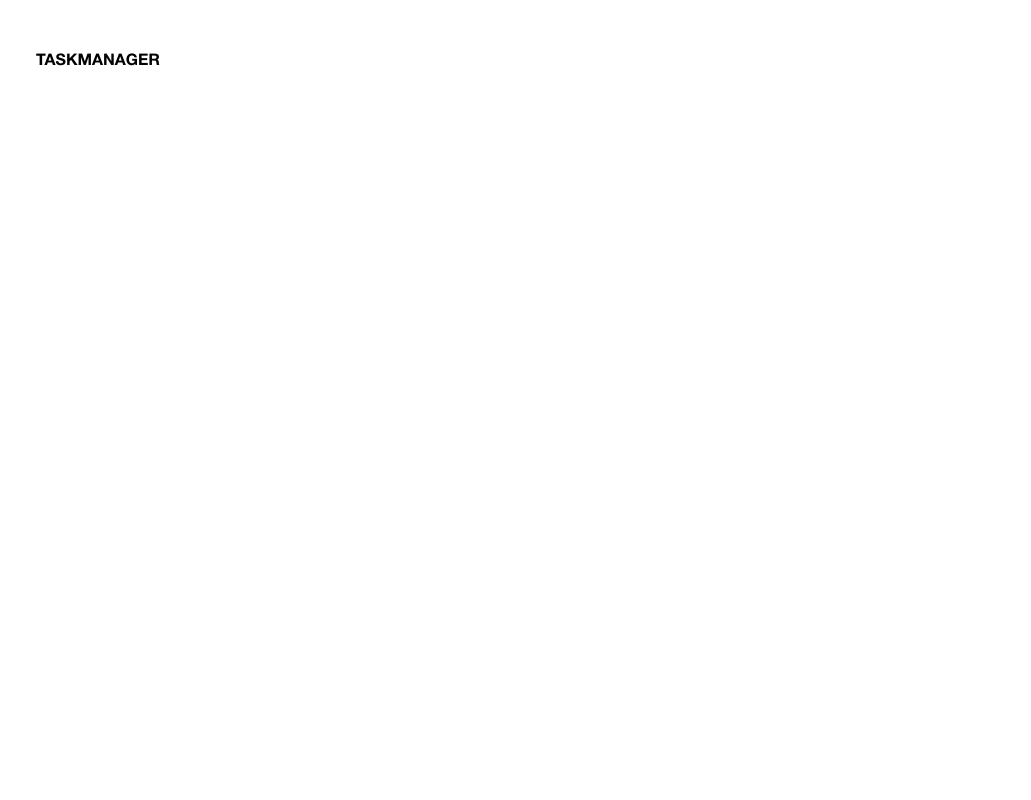
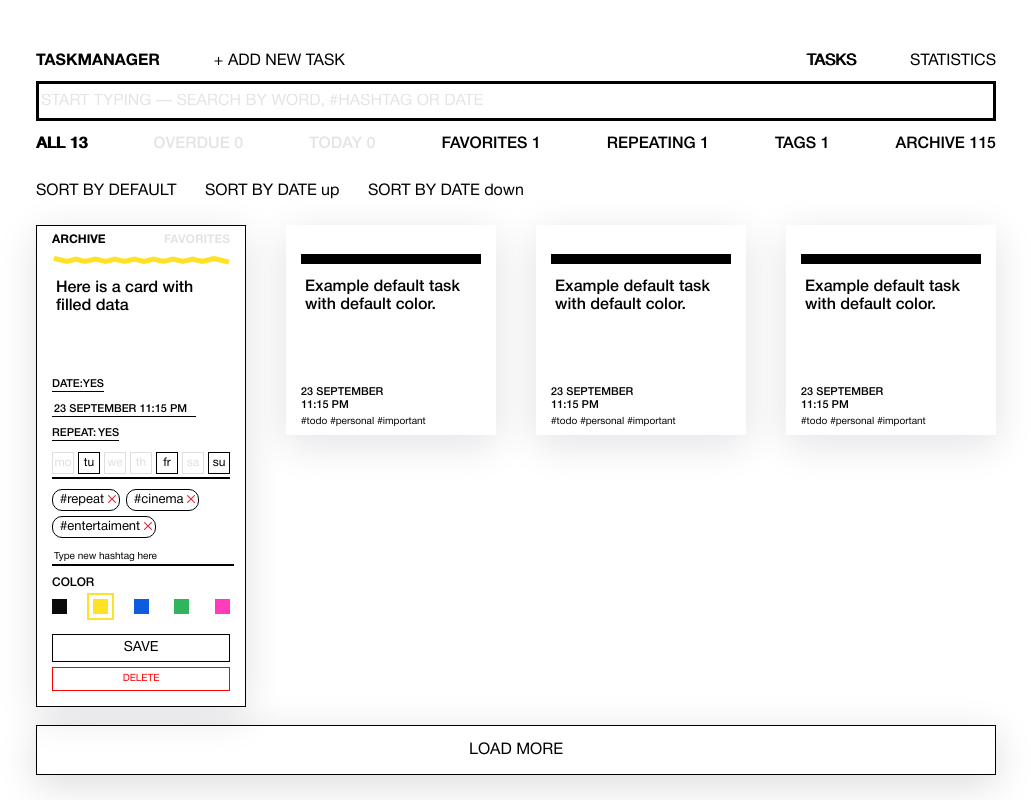
Before and after one commit to morfius963/506535-taskmanager, a website: page public/index.html in a window 1280 px wide. Shown: the whole page, without its empty margins (124-1155 px from the left). Drawn offline with Linux system fonts and the light colour scheme.

Commit message:
Выполнил задание module1-task3

```diff
--- a/public/index.html
+++ b/public/index.html
@@ -41,10 +41,29 @@
       </section>
 
       <!-- Поиск -->
+      <section class="main__search search container">
+
+      </section>
 
       <!-- Фильтры -->
+      <section class="main__filter filter container">
+
+      </section>
 
       <!-- Контент -->
+      <section class="board container">
+
+        <div class="board__filter-list">
+
+        </div>
+
+        <div class="board__tasks">
+
+        </div>
+
+      </section>
     </main>
+
+  <script src="../src/main.js"></script>
   </body>
 </html>
--- a/src/main.js
+++ b/src/main.js
@@ -0,0 +1,484 @@
+const makeMenuTemplate = () => (
+  `<input
+      type="radio"
+      name="control"
+      id="control__new-task"
+      class="control__input visually-hidden"
+    />
+    <label for="control__new-task" class="control__label control__label--new-task"
+      >+ ADD NEW TASK</label
+    >
+    <input
+      type="radio"
+      name="control"
+      id="control__task"
+      class="control__input visually-hidden"
+      checked
+    />
+    <label for="control__task" class="control__label">TASKS</label>
+    <input
+      type="radio"
+      name="control"
+      id="control__statistic"
+      class="control__input visually-hidden"
+    />
+    <label for="control__statistic" class="control__label"
+      >STATISTICS</label
+    >`
+);
+
+const makeSearchTemplate = () => (
+  `<input
+      type="text"
+      id="search__input"
+      class="search__input"
+      placeholder="START TYPING — SEARCH BY WORD, #HASHTAG OR DATE"
+    />
+  <label class="visually-hidden" for="search__input">Search</label>`
+);
+
+const makeFilterTemplate = () => (
+  `<input
+    type="radio"
+    id="filter__all"
+    class="filter__input visually-hidden"
+    name="filter"
+    checked
+  />
+  <label for="filter__all" class="filter__label">
+    All <span class="filter__all-count">13</span></label
+  >
+  <input
+    type="radio"
+    id="filter__overdue"
+    class="filter__input visually-hidden"
+    name="filter"
+    disabled
+  />
+  <label for="filter__overdue" class="filter__label"
+    >Overdue <span class="filter__overdue-count">0</span></label
+  >
+  <input
+    type="radio"
+    id="filter__today"
+    class="filter__input visually-hidden"
+    name="filter"
+    disabled
+  />
+  <label for="filter__today" class="filter__label"
+    >Today <span class="filter__today-count">0</span></label
+  >
+  <input
+    type="radio"
+    id="filter__favorites"
+    class="filter__input visually-hidden"
+    name="filter"
+  />
+  <label for="filter__favorites" class="filter__label"
+    >Favorites <span class="filter__favorites-count">1</span></label
+  >
+  <input
+    type="radio"
+    id="filter__repeating"
+    class="filter__input visually-hidden"
+    name="filter"
+  />
+  <label for="filter__repeating" class="filter__label"
+    >Repeating <span class="filter__repeating-count">1</span></label
+  >
+  <input
+    type="radio"
+    id="filter__tags"
+    class="filter__input visually-hidden"
+    name="filter"
+  />
+  <label for="filter__tags" class="filter__label"
+    >Tags <span class="filter__tags-count">1</span></label
+  >
+  <input
+    type="radio"
+    id="filter__archive"
+    class="filter__input visually-hidden"
+    name="filter"
+  />
+  <label for="filter__archive" class="filter__label"
+    >Archive <span class="filter__archive-count">115</span></label
+  >`
+);
+
+const makeBoardFilterTemplate = () => (
+  `<a href="#" class="board__filter">SORT BY DEFAULT</a>
+  <a href="#" class="board__filter">SORT BY DATE up</a>
+  <a href="#" class="board__filter">SORT BY DATE down</a>`
+);
+
+const makeCardTemplate = () => (
+`<article class="card">
+  <div class="card__form">
+    <div class="card__inner">
+      <div class="card__control">
+        <button type="button" class="card__btn card__btn--edit">
+          edit
+        </button>
+        <button type="button" class="card__btn card__btn--archive">
+          archive
+        </button>
+        <button
+          type="button"
+          class="card__btn card__btn--favorites card__btn--disabled"
+        >
+          favorites
+        </button>
+      </div>
+
+      <div class="card__color-bar">
+        <svg class="card__color-bar-wave" width="100%" height="10">
+          <use xlink:href="#wave"></use>
+        </svg>
+      </div>
+
+      <div class="card__textarea-wrap">
+        <p class="card__text">Example default task with default color.</p>
+      </div>
+
+      <div class="card__settings">
+        <div class="card__details">
+          <div class="card__dates">
+            <div class="card__date-deadline">
+              <p class="card__input-deadline-wrap">
+                <span class="card__date">23 September</span>
+                <span class="card__time">11:15 PM</span>
+              </p>
+            </div>
+          </div>
+
+          <div class="card__hashtag">
+            <div class="card__hashtag-list">
+              <span class="card__hashtag-inner">
+                <span class="card__hashtag-name">
+                  #todo
+                </span>
+              </span>
+
+              <span class="card__hashtag-inner">
+                <span class="card__hashtag-name">
+                  #personal
+                </span>
+              </span>
+
+              <span class="card__hashtag-inner">
+                <span class="card__hashtag-name">
+                  #important
+                </span>
+              </span>
+            </div>
+          </div>
+        </div>
+      </div>
+    </div>
+  </div>
+</article>`
+);
+
+const makeCardEditTemplate = () => (
+`<article class="card card--edit card--yellow card--repeat">
+  <form class="card__form" method="get">
+    <div class="card__inner">
+      <div class="card__control">
+        <button type="button" class="card__btn card__btn--archive">
+          archive
+        </button>
+        <button
+          type="button"
+          class="card__btn card__btn--favorites card__btn--disabled"
+        >
+          favorites
+        </button>
+      </div>
+
+      <div class="card__color-bar">
+        <svg class="card__color-bar-wave" width="100%" height="10">
+          <use xlink:href="#wave"></use>
+        </svg>
+      </div>
+
+      <div class="card__textarea-wrap">
+        <label>
+          <textarea
+            class="card__text"
+            placeholder="Start typing your text here..."
+            name="text"
+          >Here is a card with filled data</textarea>
+        </label>
+      </div>
+
+      <div class="card__settings">
+        <div class="card__details">
+          <div class="card__dates">
+            <button class="card__date-deadline-toggle" type="button">
+              date: <span class="card__date-status">yes</span>
+            </button>
+
+            <fieldset class="card__date-deadline">
+              <label class="card__input-deadline-wrap">
+                <input
+                  class="card__date"
+                  type="text"
+                  placeholder=""
+                  name="date"
+                  value="23 September 11:15 PM"
+                />
+              </label>
+            </fieldset>
+
+            <button class="card__repeat-toggle" type="button">
+              repeat:<span class="card__repeat-status">yes</span>
+            </button>
+
+            <fieldset class="card__repeat-days">
+              <div class="card__repeat-days-inner">
+                <input
+                  class="visually-hidden card__repeat-day-input"
+                  type="checkbox"
+                  id="repeat-mo-4"
+                  name="repeat"
+                  value="mo"
+                />
+                <label class="card__repeat-day" for="repeat-mo-4"
+                  >mo</label
+                >
+                <input
+                  class="visually-hidden card__repeat-day-input"
+                  type="checkbox"
+                  id="repeat-tu-4"
+                  name="repeat"
+                  value="tu"
+                  checked
+                />
+                <label class="card__repeat-day" for="repeat-tu-4"
+                  >tu</label
+                >
+                <input
+                  class="visually-hidden card__repeat-day-input"
+                  type="checkbox"
+                  id="repeat-we-4"
+                  name="repeat"
+                  value="we"
+                />
+                <label class="card__repeat-day" for="repeat-we-4"
+                  >we</label
+                >
+                <input
+                  class="visually-hidden card__repeat-day-input"
+                  type="checkbox"
+                  id="repeat-th-4"
+                  name="repeat"
+                  value="th"
+                />
+                <label class="card__repeat-day" for="repeat-th-4"
+                  >th</label
+                >
+                <input
+                  class="visually-hidden card__repeat-day-input"
+                  type="checkbox"
+                  id="repeat-fr-4"
+                  name="repeat"
+                  value="fr"
+                  checked
+                />
+                <label class="card__repeat-day" for="repeat-fr-4"
+                  >fr</label
+                >
+                <input
+                  class="visually-hidden card__repeat-day-input"
+                  type="checkbox"
+                  name="repeat"
+                  value="sa"
+                  id="repeat-sa-4"
+                />
+                <label class="card__repeat-day" for="repeat-sa-4"
+                  >sa</label
+                >
+                <input
+                  class="visually-hidden card__repeat-day-input"
+                  type="checkbox"
+                  id="repeat-su-4"
+                  name="repeat"
+                  value="su"
+                  checked
+                />
+                <label class="card__repeat-day" for="repeat-su-4"
+                  >su</label
+                >
+              </div>
+            </fieldset>
+          </div>
+
+          <div class="card__hashtag">
+            <div class="card__hashtag-list">
+              <span class="card__hashtag-inner">
+                <input
+                  type="hidden"
+                  name="hashtag"
+                  value="repeat"
+                  class="card__hashtag-hidden-input"
+                />
+                <p class="card__hashtag-name">
+                  #repeat
+                </p>
+                <button type="button" class="card__hashtag-delete">
+                  delete
+                </button>
+              </span>
+
+              <span class="card__hashtag-inner">
+                <input
+                  type="hidden"
+                  name="hashtag"
+                  value="repeat"
+                  class="card__hashtag-hidden-input"
+                />
+                <p class="card__hashtag-name">
+                  #cinema
+                </p>
+                <button type="button" class="card__hashtag-delete">
+                  delete
+                </button>
+              </span>
+
+              <span class="card__hashtag-inner">
+                <input
+                  type="hidden"
+                  name="hashtag"
+                  value="repeat"
+                  class="card__hashtag-hidden-input"
+                />
+                <p class="card__hashtag-name">
+                  #entertaiment
+                </p>
+                <button type="button" class="card__hashtag-delete">
+                  delete
+                </button>
+              </span>
+            </div>
+
+            <label>
+              <input
+                type="text"
+                class="card__hashtag-input"
+                name="hashtag-input"
+                placeholder="Type new hashtag here"
+              />
+            </label>
+          </div>
+        </div>
+
+        <div class="card__colors-inner">
+          <h3 class="card__colors-title">Color</h3>
+          <div class="card__colors-wrap">
+            <input
+              type="radio"
+              id="color-black-4"
+              class="card__color-input card__color-input--black visually-hidden"
+              name="color"
+              value="black"
+            />
+            <label
+              for="color-black-4"
+              class="card__color card__color--black"
+              >black</label
+            >
+            <input
+              type="radio"
+              id="color-yellow-4"
+              class="card__color-input card__color-input--yellow visually-hidden"
+              name="color"
+              value="yellow"
+              checked
+            />
+            <label
+              for="color-yellow-4"
+              class="card__color card__color--yellow"
+              >yellow</label
+            >
+            <input
+              type="radio"
+              id="color-blue-4"
+              class="card__color-input card__color-input--blue visually-hidden"
+              name="color"
+              value="blue"
+            />
+            <label
+              for="color-blue-4"
+              class="card__color card__color--blue"
+              >blue</label
+            >
+            <input
+              type="radio"
+              id="color-green-4"
+              class="card__color-input card__color-input--green visually-hidden"
+              name="color"
+              value="green"
+            />
+            <label
+              for="color-green-4"
+              class="card__color card__color--green"
+              >green</label
+            >
+            <input
+              type="radio"
+              id="color-pink-4"
+              class="card__color-input card__color-input--pink visually-hidden"
+              name="color"
+              value="pink"
+            />
+            <label
+              for="color-pink-4"
+              class="card__color card__color--pink"
+              >pink</label
+            >
+          </div>
+        </div>
+      </div>
+
+      <div class="card__status-btns">
+        <button class="card__save" type="submit">save</button>
+        <button class="card__delete" type="button">delete</button>
+      </div>
+    </div>
+  </form>
+</article>`
+);
+
+const makeLoadMoreTemplate = () => (
+  `<button class="load-more" type="button">load more</button>`
+);
+
+const renderComponent = (parent, HTML) => {
+  parent.insertAdjacentHTML(`beforeend`, HTML);
+}
+
+const renderMockComponents = () => {
+  const mainContainer = document.querySelector(`.main`);
+  const menuContainer = mainContainer.querySelector(`.main__control`);
+  const searchContainer = mainContainer.querySelector(`.main__search`);
+  const filterContainer = mainContainer.querySelector(`.main__filter`);
+  const boardContainer = mainContainer.querySelector(`.board`);
+  const boardFilterContainer = boardContainer.querySelector(`.board__filter-list`);
+  const boardTasksContainer = boardContainer.querySelector(`.board__tasks`);
+  const CARDS_COUNT = 3;
+
+  renderComponent(menuContainer, makeMenuTemplate());
+  renderComponent(searchContainer, makeSearchTemplate());
+  renderComponent(filterContainer, makeFilterTemplate());
+  renderComponent(boardFilterContainer, makeBoardFilterTemplate());
+  renderComponent(boardTasksContainer, makeCardEditTemplate());
+
+  for (let i = 1; i <= CARDS_COUNT; i++) {
+    renderComponent(boardTasksContainer, makeCardTemplate());
+  };
+
+  renderComponent(boardContainer, makeLoadMoreTemplate());
+};
+
+renderMockComponents();
```
